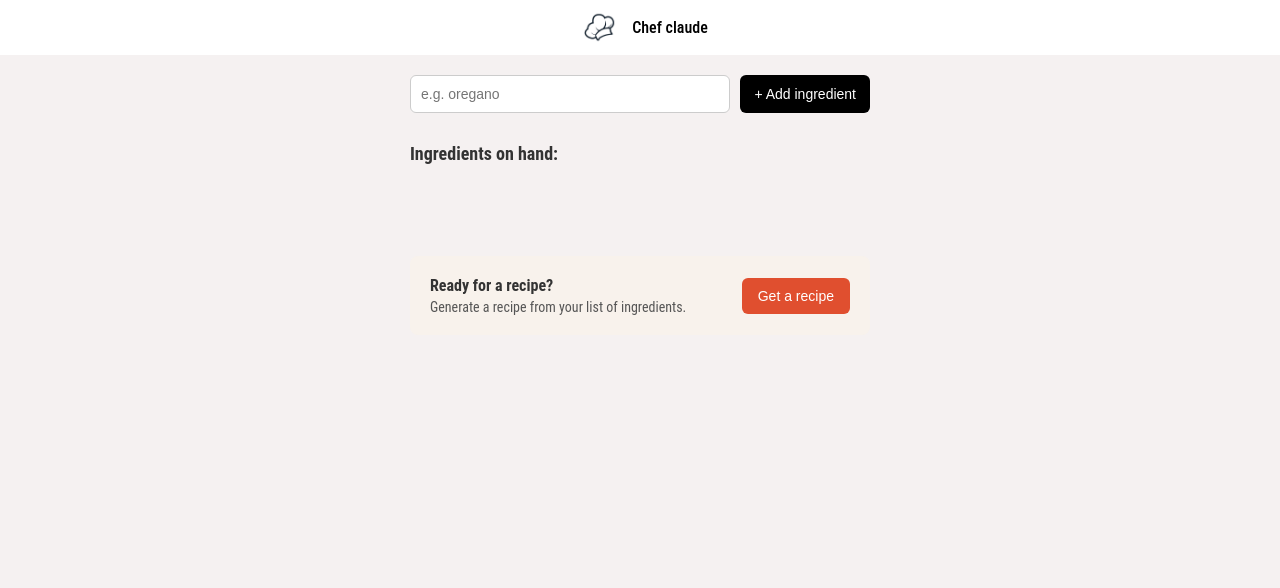
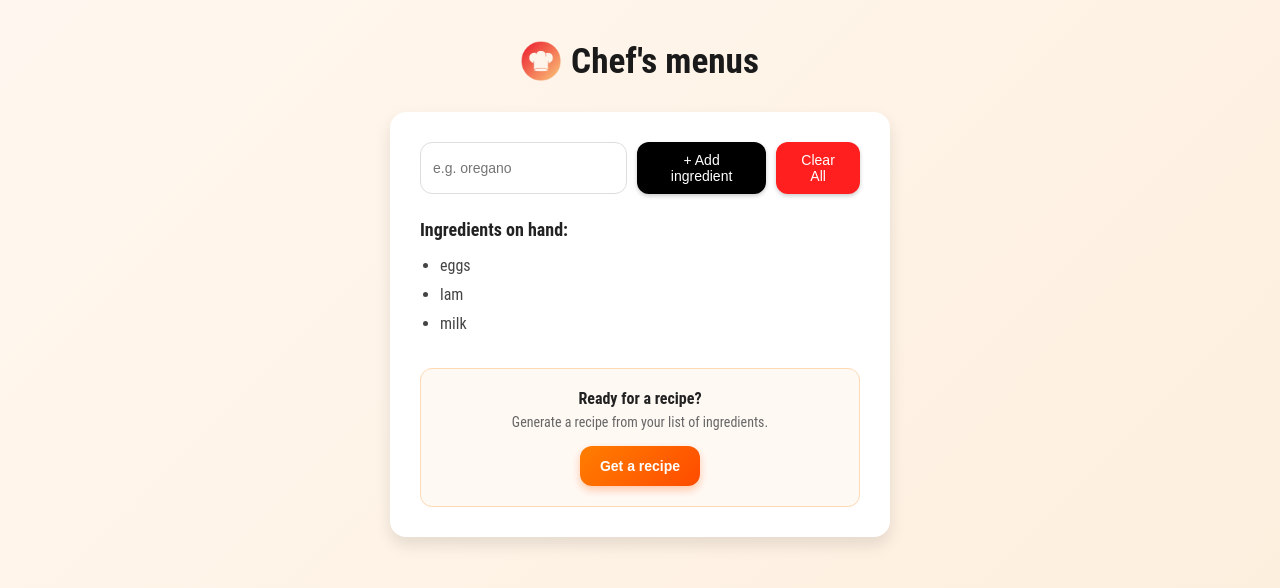
Before and after one commit to hddgpp/Chef-Claude-Project, a React (Vite) app in the folder my-app/: page / in a window 1280 px wide. Shown: the top 588 px of the page. Built offline with nearby package versions, Linux system fonts and the light colour scheme.

Commit message:
fixing the file formating and the styling

```diff
--- a/my-app/components/Footer.jsx
+++ /dev/null
@@ -1,14 +0,0 @@
-export function Footer() {
-    return(
-        <div className="container">
-            <div className="footer-box">
-                <div className="footer-text">
-                    <p className="title">Ready for a recipe?</p>
-                    <p className="subtitle">Generate a recipe from your list of ingredients.</p>
-                </div>
-                <button className="recipe-btn">Get a recipe</button>
-             </div>
-        </div>
-    )
-
-}
--- a/my-app/components/Header.jsx
+++ /dev/null
@@ -1,10 +0,0 @@
-export function Header() {
-    return (
-    <header>
-        <nav className="nav-header ">
-            <img src="./icon/chef-icon.jpg" alt="logo" className="logo" />
-            <h1>Chef claude</h1>
-        </nav>
-    </header>
-    )
-}
--- a/my-app/components/RecipePage.jsx
+++ /dev/null
@@ -1,17 +0,0 @@
-export function RecipePage() {
-  return (
-    <div className="container">
-      <div className="search-bar">
-        <input type="text" placeholder="e.g. oregano" />
-        <button className="add-btn">+ Add ingredient</button>
-      </div>
-
-      <div className="ingredients">
-        <h2>Ingredients on hand:</h2>
-        <ul>
-
-        </ul>
-      </div>
-    </div>
-  );
-}
--- a/my-app/src/App.jsx
+++ b/my-app/src/App.jsx
@@ -1,12 +1,10 @@
-import {RecipePage} from "../components/RecipePage.jsx"
-import { Header } from "../components/Header.jsx"
-import { Footer } from "../components/Footer.jsx"
+import {RecipePage} from "./components/RecipePage.jsx"
+import { Header } from "./components/Header.jsx"
 export function App() {
   return(
     <>
       <Header/>
       <RecipePage/>
-      <Footer/>
     </>
   )
 }
--- /dev/null
+++ b/my-app/src/components/Header.jsx
@@ -0,0 +1,12 @@
+import hat from '../../public/chef_hat.png'
+
+export function Header() {
+    return (
+    <header>
+        <nav className="nav-header ">
+            <img src={hat} alt="logo" className="logo" />
+            <h1>Chef's menus</h1>
+        </nav>
+    </header>
+    )
+}
--- /dev/null
+++ b/my-app/src/components/RecipePage.jsx
@@ -0,0 +1,45 @@
+export function RecipePage() {
+    const ingredients = ['eggs', 'lam', 'milk']
+    const List = ingredients.map(x => {
+    return(
+      <li key={x}> {x}</li>
+    )
+   })
+
+   function submit(e) {
+     e.preventDefault();
+     const formData = new FormData(e.currentTarget)
+     const newIngredient = formData.get('ingredient')
+     ingredients.push(newIngredient)
+     console.log(ingredients)
+   }
+
+
+  return (
+    <main>
+        <form  className="container" onSubmit={submit}>
+            <div className="search-bar">
+                <input type="text" placeholder="e.g. oregano" name="ingredient"/>
+                <button className="add-btn" >+ Add ingredient</button>
+                <button className="add-btn clear">Clear All</button>
+            </div>
+
+            <div className="ingredients">
+                <h2>Ingredients on hand:</h2>
+                <ul>
+                    {List}
+                </ul>
+            </div>
+            <div>
+            <div className="footer-box">
+                <div className="footer-text">
+                    <p className="title">Ready for a recipe?</p>
+                    <p className="subtitle">Generate a recipe from your list of ingredients.</p>
+                </div>
+                <button className="recipe-btn">Get a recipe</button>
+             </div>
+        </div>
+        </form>
+    </main>
+  );
+}
--- a/my-app/src/index.css
+++ b/my-app/src/index.css
@@ -1,120 +1,150 @@
-*{
+* {
   margin: 0;
   box-sizing: border-box;
 }
 
-body{
-  background-color: rgb(245, 241, 241);
-   font-family: "Roboto Condensed", sans-serif;
+body {
+  font-family: "Roboto Condensed", sans-serif;
+  background: linear-gradient(135deg, #fff7ef, #fdeedc);
+  min-height: 100vh;
+  display: flex;
+  justify-content: center;
+  align-items: flex-start;
+  padding: 40px 20px;
 }
 
+/* Header */
 header {
-   font-family: "Roboto Condensed", sans-serif;
-  background-color: white;
-  padding: 10px ;
-  align-items: center;
-  justify-content: center;
-  height: 55px;
-  display: flex;
-  box-shadow: #555;
+  background: transparent;
+  text-align: center;
+  margin-bottom: 30px;
 }
 
 .nav-header {
   display: flex;
   justify-content: center;
   align-items: center;
+  gap: 10px;
 }
 
-.logo{
-  margin-right: 5px;
-  width: 55px;
+.logo {
+  width: 40px;
 }
+
 .nav-header > h1 {
-  font-size: 1rem;
-  font-weight: 500;
-  color: rgb(0, 0, 0);
+  font-size: 2.2rem;
+  font-weight: 700;
+  color: #1a1a1a;
 }
-/* General page container */
+
+/* Container */
 .container {
-  color: #333;
+  background: #fff;
   max-width: 500px;
-  margin: auto;
-  padding: 20px;
+  width: 100%;
+  padding: 30px;
+  border-radius: 16px;
+  box-shadow: 0 8px 16px rgba(0,0,0,0.1);
 }
 
 /* Search bar */
 .search-bar {
   display: flex;
   gap: 10px;
-  margin-bottom: 30px;
+  margin-bottom: 25px;
 }
 
 .search-bar input {
   flex: 1;
-  padding: 10px;
+  padding: 12px;
   font-size: 14px;
-  border: 1px solid #ccc;
-  border-radius: 6px;
+  border: 1px solid #ddd;
+  border-radius: 12px;
+  outline: none;
+  transition: 0.2s;
 }
 
+.search-bar input:focus {
+  border-color: #ff6a00;
+  box-shadow: 0 0 4px rgba(255, 106, 0, 0.4);
+}
+
+/* Buttons */
 .add-btn {
   background: #000;
   color: #fff;
   border: none;
-  padding: 10px 14px;
-  border-radius: 6px;
+  padding: 10px 18px;
+  border-radius: 12px;
   cursor: pointer;
   font-size: 14px;
+  font-weight: 500;
+  box-shadow: 0 2px 4px rgba(0,0,0,0.2);
 }
 
 .add-btn:hover {
   background: #333;
 }
 
-/* Ingredients section */
+.clear {
+  background: #ff1f1f;
+}
+
+.clear:hover {
+  background: #d91919;
+}
+
+/* Ingredients */
 .ingredients h2 {
   font-size: 18px;
+  font-weight: 600;
   margin-bottom: 12px;
+  color: #222;
 }
 
 .ingredients ul {
   list-style-type: disc;
   padding-left: 20px;
   line-height: 1.8;
+  color: #444;
 }
 
-/* Footer box */
+/* Footer Box */
 .footer-box {
-  margin-top: 40px;
-  background: #f8f2ec;
+  margin-top: 30px;
+  background: #fff9f4;
+  border: 1px solid #ffd9b3;
   padding: 20px;
-  border-radius: 8px;
-  display: flex;
-  align-items: center;
-  justify-content: space-between;
+  border-radius: 12px;
+  text-align: center;
 }
 
 .footer-text .title {
-  font-weight: bold;
-  margin: 0;
+  font-weight: 600;
+  margin: 0 0 6px;
+  color: #222;
 }
 
 .footer-text .subtitle {
-  margin: 4px 0 0;
   font-size: 14px;
-  color: #555;
+  color: #666;
+  margin: 0 0 16px;
 }
 
+/* Recipe Button */
 .recipe-btn {
-  background: #e04f2f;
+  background: linear-gradient(135deg, #ff7e00, #ff4b00);
   color: #fff;
   border: none;
-  padding: 10px 16px;
-  border-radius: 6px;
+  padding: 12px 20px;
+  border-radius: 12px;
   cursor: pointer;
   font-size: 14px;
+  font-weight: 600;
+  box-shadow: 0 4px 8px rgba(255, 85, 0, 0.3);
+  transition: 0.2s;
 }
 
 .recipe-btn:hover {
-  background: #c93f23;
+  background: linear-gradient(135deg, #e06b00, #d63a00);
 }
```
Also changed, not shown: my-app/icon/chef-icon.jpg (deleted), my-app/public/chef_hat.png (added).
